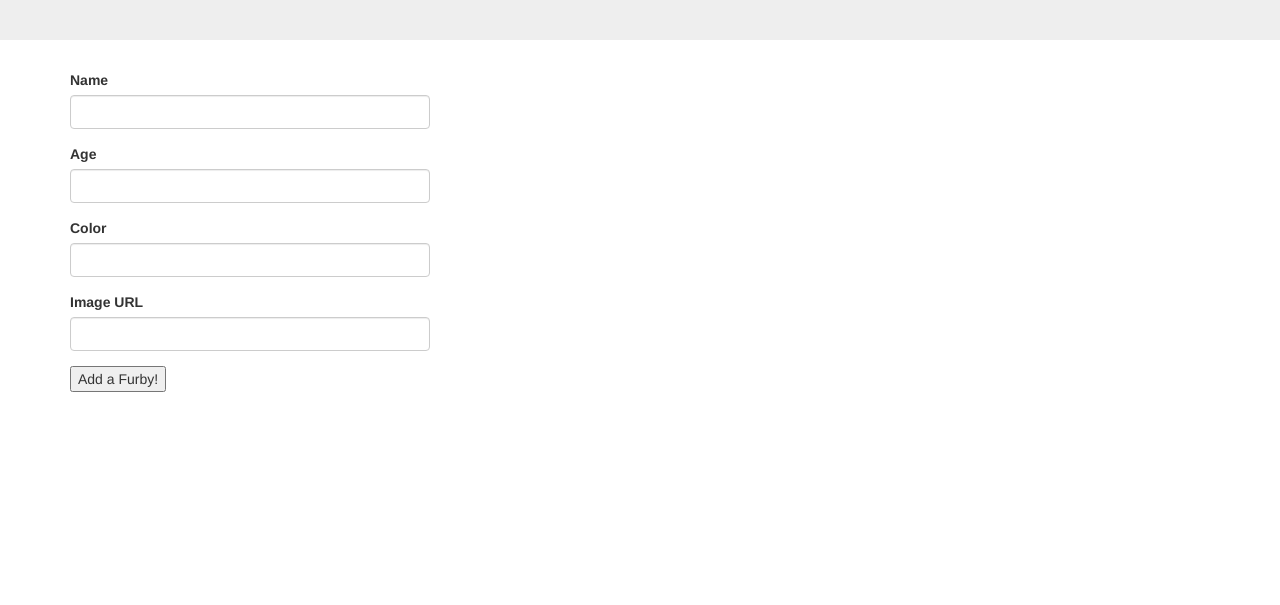
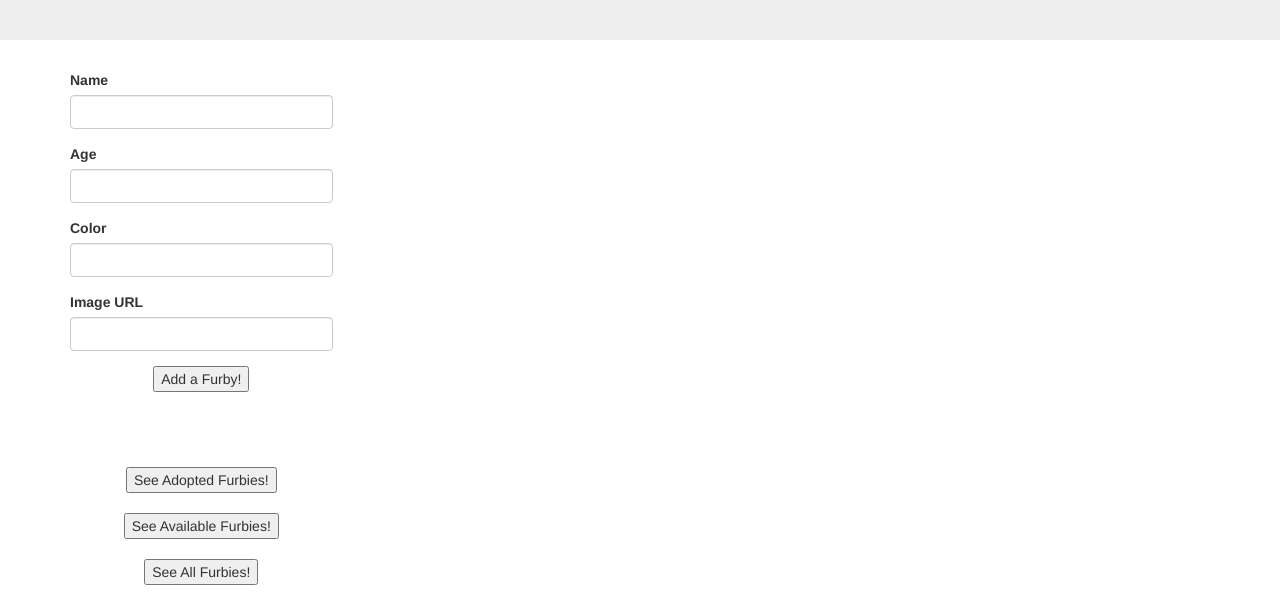
Before and after one commit to alexandraholcombe/furby-adoption, a plain HTML site: page index.html in a window 1280 px wide. Shown: the part 208-813 px from the top of the page. Drawn offline with nearby package versions, Linux system fonts and the light colour scheme.

Commit message:
Add three buttons to see different furbies

```diff
--- a/css/styles.css
+++ b/css/styles.css
@@ -1,3 +1,14 @@
 .jumbotron {
   text-align: center;
 }
+
+button {
+  margin-bottom: 20px;
+  margin-left: auto;
+  margin-right: auto;
+  display: block;
+}
+
+#buttons {
+  margin-top: 75px;
+}
--- a/index.html
+++ b/index.html
@@ -15,7 +15,7 @@
   </div>
   <div class="container">
     <div class="row">
-      <div class="col-md-4">
+      <div class="col-md-3">
         <div class="add-a-furby-box">
           <form id="add-a-furby-form">
             <div class="form-group">
@@ -37,8 +37,13 @@
             <button type="submit" id="form-submit">Add a Furby!</button>
           </form>
         </div>
+        <div id="buttons">
+          <button type="button" id="show-adopted">See Adopted Furbies!</button>
+          <button type="button" id="show-available">See Available Furbies!</button>
+          <button type="button" id="show-all">See All Furbies!</button>
+        </div>
       </div>
-      <div class="col-md-8">
+      <div class="col-md-9">
 
       </div>
 
```
